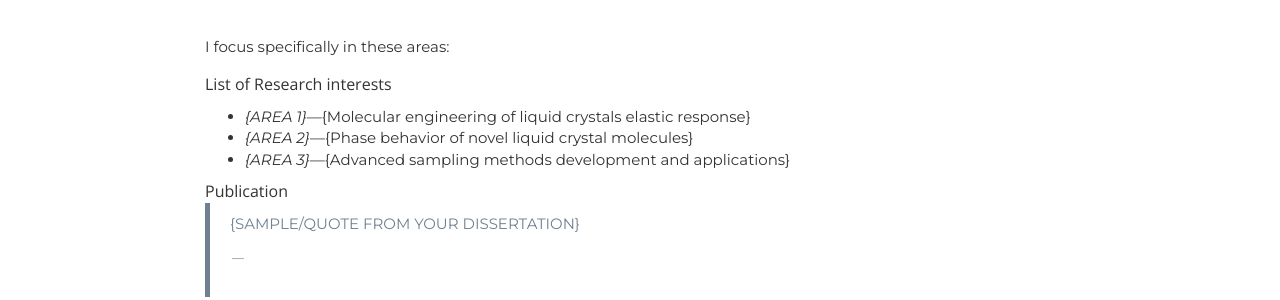
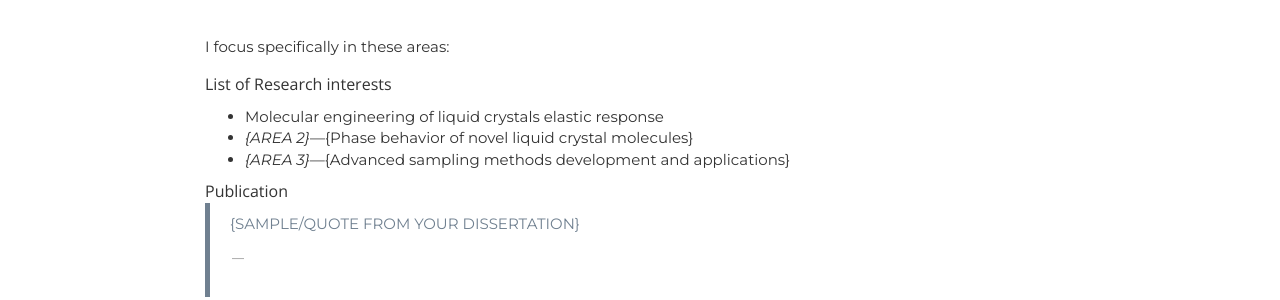
Before and after one commit to shijiale0609/shijiale0609.github.io, a Jekyll site: the page research.html, which Jekyll copies as it is, in a window 1280 px wide. Shown: the part 211-511 px from the top of the page. Built offline with Jekyll 4.4.1, drawn with Linux system fonts in a browser that asks for light colours; nearby versions of some CDN libraries; a style sheet for code colours, icons or effects is not loaded.

Commit message:
update research

```diff
--- a/research.html
+++ b/research.html
@@ -68,7 +68,7 @@
 
             List of Research interests
             <ul class="push-down-1">
-               <li><em>{AREA 1}</em>&mdash;{Molecular engineering of liquid crystals elastic response}</li>
+               <li>Molecular engineering of liquid crystals elastic response</li>
                <li><em>{AREA 2}</em>&mdash;{Phase behavior of novel liquid crystal molecules}</li>
                <li><em>{AREA 3}</em>&mdash;{Advanced sampling methods development and applications}</li>
                <!-- <li><em>{AREA 4}</em>&mdash;{BRIEF DESCRIPTION OF AREA}</li> -->
```
